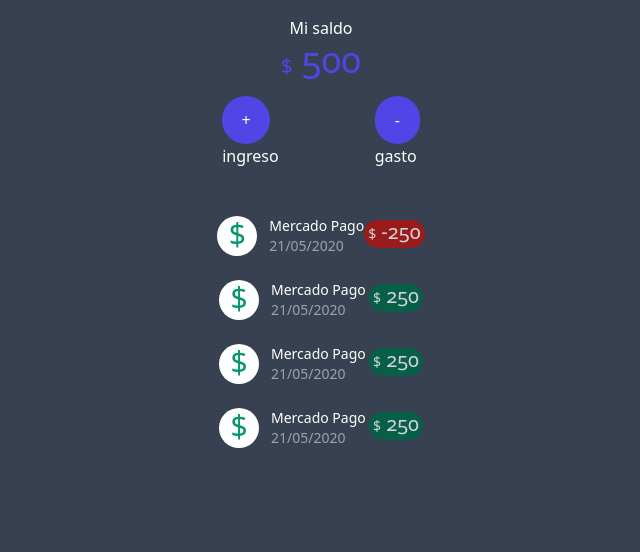
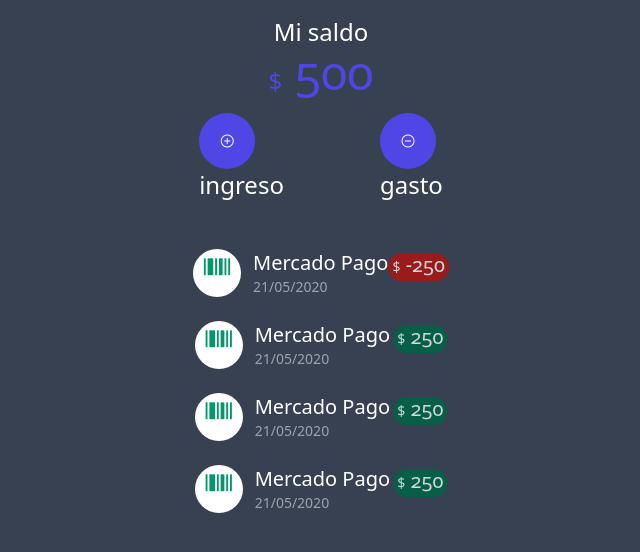
Before and after one commit to ya1k96/Kici, a website: page index.html in a window 1280 px wide. Shown: the whole page, without its empty margins (319-959 px from the left). Drawn offline with nearby package versions, Linux system fonts and the light colour scheme; files whose address does not match are found by name.

Commit message:
icons added

```diff
--- a/index.html
+++ b/index.html
@@ -6,25 +6,26 @@
 <title></title>
 <link href="https://unpkg.com/tailwindcss@^2/dist/tailwind.min.css" rel="stylesheet">
 <link rel="stylesheet" href="https://cdnjs.cloudflare.com/ajax/libs/animate.css/4.1.1/animate.min.css"/>
+<link rel="stylesheet" href="https://maxst.icons8.com/vue-static/landings/line-awesome/line-awesome/1.3.0/css/line-awesome.min.css">
 </head>
 <body>
 <div class="bg-gray-700 h-screen" id="app">
 <div class="flex-col place-items-center w-screen">
     <div class="text-center total py-4">
-<p class="font-medium text-white text-center">Mi saldo</p>
-<h2 class="font-medium text-indigo-600 text-4xl oldstyle-nums"><span class="text-xl">$</span>
+        <p class="font-medium text-white text-center text-2xl">Mi saldo</p>
+        <h2 class="font-medium text-indigo-600 text-5xl oldstyle-nums"><span class="text-2xl">$</span>
         <template v-if="loaded">{{miSaldo}}</template>
         <template v-else>0</template>
         </h2>
     </div>
     <ul class="flex justify-center">
         <li class="mx-12">
-<button class="rounded-full block w-12 py-3 text-center font-medium text-white bg-indigo-600 hover:bg-indigo-400">+</button>
-<p class="font-medium text-white">ingreso</p>
+        <button class="rounded-full block w-14 h-14 py-3 text-center font-medium text-white bg-indigo-600 hover:bg-indigo-400"><i class="las la-plus-circle"></i></button>
+        <p class="font-medium text-white text-2xl">ingreso</p>
         </li>
         <li class="mx-12">
-<button class="rounded-full block w-full px-5 py-3 text-center font-medium text-white bg-indigo-600 hover:bg-indigo-400">-</button>
-<p class="font-medium text-white">gasto</p>
+        <button class="rounded-full block w-14 h-14 py-3 text-center font-medium text-white bg-indigo-600 hover:bg-indigo-400"><i class="las la-minus-circle"></i></button>
+        <p class="font-medium text-white text-2xl">gasto</p>
         </li>
     </ul>
 <div class="grid grid-cols-1 place-items-center mt-9">
@@ -44,9 +45,11 @@
         <div class="container flex place-content-around py-3 hover:bg-gray-800 cursor-pointer animate__animated animate__fadeInDown"
         v-for="item in lista">
             <div class="flex place-content-center">
-                <div class="bg-white w-10 rounded-full text-center"><p class="text-3xl text-green-600">$</p></div>
+                <div class="bg-white w-12 rounded-full text-center"><p class="text-3xl text-green-600">
+                    <i class="las la-barcode"></i>
+                </p></div>
                 <div class="ml-3">
-                    <p class="text-sm font-medium text-white">Mercado Pago</p>
+                    <p class="text-xl font-medium text-white">{{item.name}}</p>
                     <p class="text-sm text-gray-400">21/05/2020</p>
                 </div>
             </div>
```
Lines whose indentation alone changed are shown as unchanged.
